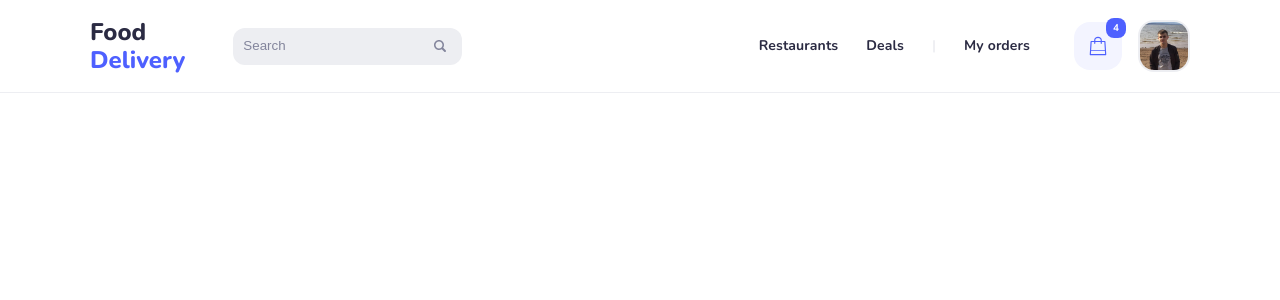
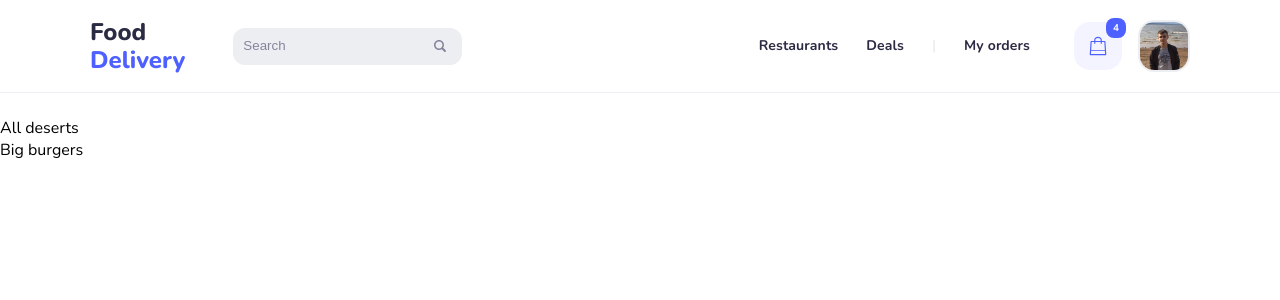
Before and after one commit to Razbash/food-delivery, a React (Create React App) app: page / in a window 1280 px wide. Shown: the top 300 px of the page. Built offline with nearby package versions, Linux system fonts and the light colour scheme.

Commit message:
Create component PromoList

```diff
--- /dev/null
+++ b/src/components/PromoList/PromoList.tsx
@@ -0,0 +1,44 @@
+import desertImage from "../../assets/images/promotions/desert.png";
+import burgerImage from "../../assets/images/promotions/burger.png";
+import { ReactNode } from "react";
+
+interface IPromo {
+    id: number,
+    name: string,
+    text: string,
+    category: string,
+    image: string
+}
+
+const DeaslsList = () => {
+    const promo: Array<IPromo> = [
+        {
+            id: 0,
+            name: "All deserts",
+            text: "20% off",
+            category: "Deserty",
+            image: desertImage,
+        },
+        {
+            id: 1,
+            name: "Big burgers",
+            text: "50% off",
+            category: "Fooddies",
+            image: burgerImage,
+        }
+    ];
+
+    return(
+        <div className="deals-list">
+            {promo.map(element => {
+                return(
+                    <div className="deals-list__item">
+                        {element.name}
+                    </div>
+                )
+            })}
+        </div>
+    )
+}
+
+export default DeaslsList;
--- a/src/pages/HomePage.tsx
+++ b/src/pages/HomePage.tsx
@@ -1,9 +1,11 @@
 import Header from "../components/Header/Header";
+import PromoList from "../components/PromoList/PromoList";
 
 const HomePage = () => {
     return(
         <div className="">
             <Header/>
+            <PromoList/>
         </div>
     )
 }
```
Also changed, not shown: custom.d.ts (+9 -4 lines), src/assets/images/promotions/burger.png (added), src/assets/images/promotions/desert.png (added).
